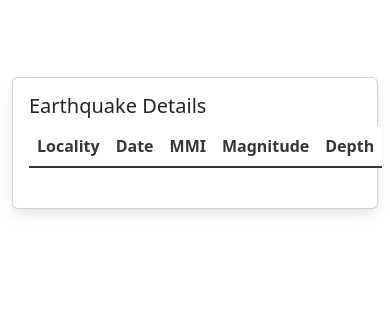
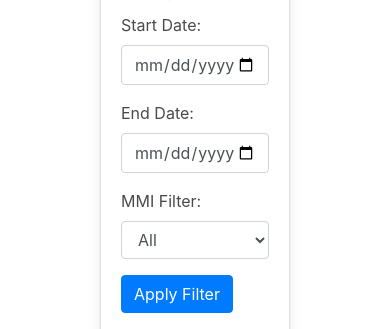
Before and after one commit to RicT1969/Project_3_Data_Visualisation, a Flask app: page / in a window 390 px wide; the page is wider, and only the part inside the window is pictured. Shown: the part 564-893 px from the top of that part. Before the commit the page ends 779 px from the top of that part, so only its background shows below. Run offline with Flask 3, Linux system fonts and the light colour scheme; data that the repository does not hold is empty; some libraries are stand-ins or nearby versions.

Commit message:
new after revert

```diff
--- a/app.py
+++ b/app.py
@@ -45,7 +45,7 @@ app = Flask(__name__)
 
 @app.route("/")
 def main():
-    return render_template("indexCopy.html")
+    return render_template("index.html")
 
 @app.route("/bar-chart")
 def bar_chart():
--- a/static/css/styling.css
+++ b/static/css/styling.css
@@ -14,13 +14,17 @@ html, body {
   height: 100px;
   padding: 25px;
   text-shadow: 2px 2px 4px rgba(0, 0, 0, 0.5);
-   font-weight: bold; /* Added font-weight: bold */
+}
+
+title {
+ color: coral;
 }
 
 .quadrant {
  flex: 1;
  padding: 100px;
  transition: transform 0.2s ease;
+
 }
 
 .card {
--- a/templates/index.html
+++ b/templates/index.html
@@ -1,11 +1,30 @@
 <!DOCTYPE html>
 <html>
 <head>
-  <title>Bulma Webpage</title>
+    <title>Bootstrap Webpage</title>
+    <link rel="stylesheet" href="https://maxcdn.bootstrapcdn.com/bootstrap/4.0.0/css/bootstrap.min.css">
+    <link rel="stylesheet" href="../static/css/styling.css">
+    <style>
+      #map {
+        height: 100%;
+      }
+      .dashboard-header {
+        font-size: 36px;
+      }
+    </style>
+    <script src="https://maxcdn.bootstrapcdn.com/bootstrap/4.0.0/js/bootstrap.min.js"></script>
+    <script src="https://cdn.jsdelivr.net/npm/chart.js@3.5.1"></script>
+    <!-- Leaflet CSS -->
+    <link rel="stylesheet" href="https://unpkg.com/leaflet@1.6.0/dist/leaflet.css"
+      integrity="sha512-xwE/Az9zrjBIphAcBb3F6JVqxf46+CDLwfLMHloNu6KEQCAWi6HcDUbeOfBIptF7tcCzusKFjFw2yuvEpDL9wQ=="
+      crossorigin="" />
+    <!-- D3.js -->
+    <script src="https://d3js.org/d3.v7.min.js"></script>
+    <!-- Leaflet JavaScript code -->
+    <script src="https://unpkg.com/leaflet@1.6.0/dist/leaflet.js"
+      integrity="sha512-gZwIG9x3wUXg2hdXF6+rVkLF/0Vi9U8D2Ntg4Ga5I5BZpVkVxlJWbSQtXPSiUTtC0TjtGOmxa1AJPuV0CPthew=="
+      crossorigin=""></script>
     <link rel="stylesheet" href="https://cdn.jsdelivr.net/npm/bulma@0.9.3/css/bulma.min.css">
-  <link rel="stylesheet" href="../static/css/styling.css">
-  <script src="https://cdn.jsdelivr.net/npm/chart.js@3.5.1"></script>
-  <script src="/static/js/BarChart.js"></script> <!-- Add the script file -->
   </head>
   <body>
   <header>
@@ -15,56 +34,81 @@
   <nav class="navbar is-light">
     <ul class="navbar-menu">
       <li class="navbar-item">
-        <a class="navbar-link" href="#">Map View</a>
+        <a class="navbar-link" href="/map-tab">Map View</a>
       </li>
       <li class="navbar-item">
-        <a class="navbar-link" href="#">Bar Chart</a>
+        <a class="navbar-link" href="/bar-chart">Bar Chart</a>
       </li>
       <li class="navbar-item">
-        <a class="navbar-link" href="#">Line Chart</a>
+        <a class="navbar-link" href="/line-chart">Line Chart</a>
       </li>
     </ul>
   </nav>
 
-  <div class="container">
-    <div class="columns">
-      <div class="column is-half">
+  <div class="container-fluid h-100">
+    <div class="row h-100">
+      <div class="col-sm-12 col-md-6 quadrant">
         <div class="card">
-          <div class="card-content">
-            <h5 class="title is-5">Locations</h5>
-            <p class="content">Map</p>
+          <div class="card-body">
+            <h5 class="card-title">Locations</h5>
+            <div id="map"></div>
           </div>
         </div>
       </div>
-      <div class="column is-half">
-        <div class="columns">
-          <div class="column">
+      <div class="col-sm-12 col-md-6 quadrant">
         <div class="card">
-              <div class="card-content">
-                <h5 class="title is-5">Quakes by Magnitude and locality over time</h5>
-                <p class="content">Visualization</p>
-                <div>
-                  <canvas id="barChartCanvas"></canvas>
-                  <div class="field">
-                    <label class="label" for="startDate">Start Date:</label>
-                    <div class="control">
-                      <input type="date" id="startDate" class="input" placeholder="Start Date">
+          <div class="card-body">
+            <h5 class="card-title">Earthquake Details</h5>
+            <div class="row">
+              <div class="col">
+                <div class="form-group">
+                  <label for="startDate">Start Date:</label>
+                  <input type="date" id="startDate" class="form-control" placeholder="Start Date">
                 </div>
               </div>
-                  <div class="field">
-                    <label class="label" for="endDate">End Date:</label>
-                    <div class="control">
-                      <input type="date" id="endDate" class="input" placeholder="End Date">
+              <div class="col">
+                <div class="form-group">
+                  <label for="endDate">End Date:</label>
+                  <input type="date" id="endDate" class="form-control" placeholder="End Date">
                 </div>
               </div>
-                  <div class="field">
-                    <div class="control">
-                      <button id="filterButton" class="button is-primary">Apply Filter</button>
+            </div>
+            <div class="form-group">
+              <label for="mmiFilter">MMI Filter:</label>
+              <select id="mmiFilter" class="form-control">
+                <option value="">All</option>
+                <option value="1">1</option>
+                <option value="2">2</option>
+                <option value="3">3</option>
+                <!-- Add more options as needed -->
+              </select>
+            </div>
+            <div class="form-group">
+              <button onclick="updateTable()" class="btn btn-primary">Apply Filter</button>
+            </div>
+            <!-- <p class="card-text">Visualization</p> -->
+            <table id="earthquakeTable" class="table">
+              <thead>
+                <tr>
+                  <th>Date</th>
+                  <th>Locality</th>
+                  <th>MMI</th>
+                  <th>Magnitude</th>
+                  <th>Depth</th>
+                </tr>
+              </thead>
+              <tbody>
+                <!-- Table contents go here -->
+              </tbody>
+            </table>
+            <script src="/static/js/table.js"></script>
           </div>
         </div>
       </div>
     </div>
   </div>
-          </div>
-        <!-- <div class="row h-50">
-          <div class="col-sm-12 quadrant">
+
+  <script src="../static/js/map.js"></script> <!-- Include your map.js file here -->
+
+</body>
+</html>
--- a/templates/indexCopy.html
+++ /dev/null
@@ -1,101 +0,0 @@
-<!DOCTYPE html>
-<html>
-<head>
-    <title>Bootstrap Webpage</title>
-    <link rel="stylesheet" href="https://maxcdn.bootstrapcdn.com/bootstrap/4.0.0/css/bootstrap.min.css">
-    <link rel="stylesheet" href="../static/css/styling.css">
-    <style>
-      #map {
-        height: 100%;
-      }
-      .dashboard-header {
-        font-size: 36px;
-      }
-    </style>
-    <script src="https://maxcdn.bootstrapcdn.com/bootstrap/4.0.0/js/bootstrap.min.js"></script>
-    <script src="https://cdn.jsdelivr.net/npm/chart.js@3.5.1"></script>
-    <!-- Leaflet CSS -->
-    <link rel="stylesheet" href="https://unpkg.com/leaflet@1.6.0/dist/leaflet.css"
-      integrity="sha512-xwE/Az9zrjBIphAcBb3F6JVqxf46+CDLwfLMHloNu6KEQCAWi6HcDUbeOfBIptF7tcCzusKFjFw2yuvEpDL9wQ=="
-      crossorigin="" />
-    <!-- D3.js -->
-    <script src="https://d3js.org/d3.v7.min.js"></script>
-    <!-- Leaflet JavaScript code -->
-    <script src="https://unpkg.com/leaflet@1.6.0/dist/leaflet.js"
-      integrity="sha512-gZwIG9x3wUXg2hdXF6+rVkLF/0Vi9U8D2Ntg4Ga5I5BZpVkVxlJWbSQtXPSiUTtC0TjtGOmxa1AJPuV0CPthew=="
-      crossorigin=""></script>
-    <link rel="stylesheet" href="https://cdn.jsdelivr.net/npm/bulma@0.9.3/css/bulma.min.css">
-    <link rel="stylesheet" type="text/css" href="https://cdn.datatables.net/1.11.3/css/jquery.dataTables.min.css">
-    <link rel="stylesheet" type="text/css" href="https://cdnjs.cloudflare.com/ajax/libs/twitter-bootstrap/5.0.1/css/bootstrap.min.css">
-    <link rel="stylesheet" type="text/css" href="https://cdn.datatables.net/1.11.1/css/dataTables.bootstrap5.min.css">
-    <script type="text/javascript" language="javascript" src="https://code.jquery.com/jquery-3.5.1.js"></script>
-    <script type="text/javascript" language="javascript"
-      src="https://cdn.datatables.net/1.11.1/js/jquery.dataTables.min.js"></script>
-    <script type="text/javascript" language="javascript" src="https://cdn.datatables.net/1.11.1/js/dataTables.bootstrap5.min.js"></script>
-    <link href="css/bootstrap.min.css" rel="stylesheet" >
-    <link href="css/dataTables.bootstrap5.min.css" rel="stylesheet" >
-    <!-- Bootstrap core JavaScript-->
-    <script src="js/jquery-3.5.1.js"></script>
-    <!-- Page level plugin JavaScript-->
-    <link rel="stylesheet" type="text/css" href="js/datatables.min.css"/>
-    <script type="text/javascript" src="js/datatables.min.js"></script>
-  </head>
-  <body>
-  <header>
-    <h1 class="title">New Zealand Earthquake Dashboard <small class="subtitle is-muted">- Project 3</small></h1>
-  </header>
-
-  <nav class="navbar is-light">
-    <ul class="navbar-menu">
-      <li class="navbar-item">
-        <a class="navbar-link" href="/map-tab">Map View</a>
-      </li>
-      <li class="navbar-item">
-        <a class="navbar-link" href="/bar-chart">Bar Chart</a>
-      </li>
-      <li class="navbar-item">
-        <a class="navbar-link" href="/line-chart">Line Chart</a>
-      </li>
-    </ul>
-  </nav>
-
-  <div class="container-fluid h-100">
-    <div class="row h-100">
-      <div class="col-sm-12 col-md-6 quadrant">
-        <div class="card">
-          <div class="card-body">
-            <h5 class="card-title">Locations</h5>
-            <div id="map"></div>
-          </div>
-        </div>
-      </div>
-      <div class="col-sm-12 col-md-6 quadrant">
-        <div class="card">
-          <div class="card-body">
-            <h5 class="card-title">Earthquake Details</h5>
-            <table id="earthquakeTable" class="table">
-              <thead>
-                <tr>
-                  <th>Locality</th>
-                  <th>Date</th>
-                  <th>MMI</th>
-                  <th>Magnitude</th>
-                  <th>Depth</th>
-                </tr>
-              </thead>
-              <tbody>
-                <!-- Table contents go here -->
-              </tbody>
-            </table>
-            <script src="/static/js/table.js"></script>
-          </div>
-        </div>
-      </div>
-    </div>
-  </div>
-
-  <script src="../static/js/map.js"></script>
-  <script src="https://cdn.datatables.net/1.11.3/js/jquery.dataTables.min.js"></script>
-
-</body>
-</html>
```
Also changed, not shown: working/old_index.html (added, +75 -0 lines), README.md, working/analysis.html (renamed from templates/analysis.html), working/data.html (renamed from templates/data.html), working/index copy.html (renamed from templates/index copy.html). Lines whose indentation alone changed are shown as unchanged.
